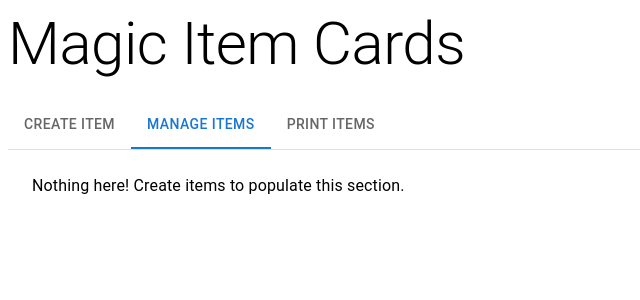
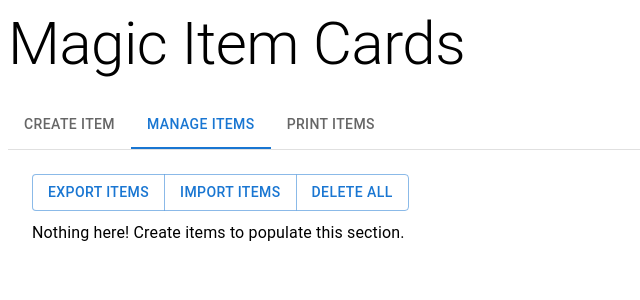
Before and after one commit to mbellis111/magic-item-cards, a React (Vite) app: page / in a window 1280 px wide. Both pictures are taken after a click on the tab "MANAGE ITEMS". Shown: the top 300 px of the page, without its empty margins (0-640 px from the left). Built offline with nearby package versions, Linux system fonts and the light colour scheme.

Commit message:
Added item management. Refactored to use proper data storage instead of context.

```diff
--- a/package.json
+++ b/package.json
@@ -23,7 +23,8 @@
     "react-dom": "^19.2.0",
     "react-markdown": "^10.1.0",
     "react-textfit": "^1.1.1",
-    "uuid": "^13.0.0"
+    "uuid": "^13.0.0",
+    "zustand": "^5.0.9"
   },
   "devDependencies": {
     "@eslint/js": "^9.39.1",
--- a/src/App.tsx
+++ b/src/App.tsx
@@ -1,8 +1,7 @@
 import CardEditor from './components/CardEditor/CardEditor.tsx';
 import { Box, Tab, Typography } from '@mui/material';
 import { TabContext, TabList, TabPanel } from '@mui/lab';
-import { type SyntheticEvent, useState } from 'react';
-import { ItemsContext } from './state/ItemsProvider.tsx';
+import { useState } from 'react';
 import PrintView from './components/PrintView/PrintView.tsx';
 import ManageItems from './components/ManageItems/ManageItems.tsx';
 import './App.css';
@@ -10,19 +9,18 @@ import './App.css';
 function App() {
   const [value, setValue] = useState('1');
 
-  const handleChange = (_event: SyntheticEvent, newValue: string) => {
+  const handleChange = (newValue: string) => {
     setValue(newValue);
   };
 
   return (
     <>
-      <ItemsContext>
       <Typography variant='h2' component='h2' gutterBottom>
         Magic Item Cards
       </Typography>
       <TabContext value={value}>
         <Box sx={{ borderBottom: 1, borderColor: 'divider' }}>
-            <TabList onChange={handleChange} aria-label='tabs_nav'>
+          <TabList onChange={(_e, value) => handleChange(value)} aria-label='tabs_nav'>
             <Tab label='Create Item' value='1' />
             <Tab label='Manage Items' value='2' />
             <Tab label='Print Items' value='3' />
@@ -32,13 +30,12 @@ function App() {
           <CardEditor />
         </TabPanel>
         <TabPanel value='2'>
-            <ManageItems />
+          <ManageItems changeTab={handleChange} />
         </TabPanel>
         <TabPanel value='3'>
           <PrintView />
         </TabPanel>
       </TabContext>
-      </ItemsContext>
     </>
   );
 }
--- a/src/components/CardEditor/CardEditor.tsx
+++ b/src/components/CardEditor/CardEditor.tsx
@@ -1,4 +1,3 @@
-import { exampleItemDescription, exampleItemDetails, exampleItemName } from '../../constants.ts';
 import { useState } from 'react';
 import {
   Button,
@@ -10,51 +9,73 @@ import {
   TextField,
   Typography,
 } from '@mui/material';
+import ItemCard from '../ItemCard/ItemCard.tsx';
+import { useItemStore } from '../../state/useItemStore.ts';
+import { v7 as uuidv7 } from 'uuid';
 import type { ItemCardData } from '../../types.ts';
-import { useItemsContext } from '../../state/ItemsHook.tsx';
-import ItemCard from '../ItemCard/ItemCard.tsx';
-import { v7 as uuidv7 } from 'uuid';
+import {
+  exampleItemDescription,
+  exampleItemDetails,
+  exampleItemName,
+  exampleUseMarkdown,
+} from '../../constants.ts';
 import './CardEditor.css';
 
 const CardEditor = () => {
-  const { items, setItems } = useItemsContext();
-  const [name, setName] = useState<string>(exampleItemName);
-  const [details, setDetails] = useState<string>(exampleItemDetails);
-  const [description, setDescription] = useState<string>(exampleItemDescription);
-  const [useMarkdown, setUseMarkdown] = useState<boolean>(true);
+  // const editingItem = useItemStore((state) => state.editingItem);
+  const addOrEditItem = useItemStore((state) => state.addOrEditItem);
+  const getItem = useItemStore((state) => state.getItem);
+  const editingItemUUID = useItemStore((state) => state.editingItemUUID);
+  const setEditingItemUUID = useItemStore((state) => state.setEditingItemUUID);
 
+  const editingItem = getItem(editingItemUUID);
+
+  const [name, setName] = useState<string>(editingItem?.name ?? exampleItemName);
+  const [details, setDetails] = useState<string>(editingItem?.details ?? exampleItemDetails);
+  const [description, setDescription] = useState<string>(
+    editingItem?.description ?? exampleItemDescription,
+  );
+  const [useMarkdown, setUseMarkdown] = useState<boolean>(
+    editingItem?.useMarkDown ?? exampleUseMarkdown,
+  );
   const [showToast, setShowToast] = useState<boolean>(false);
 
-  function handleResetClicked(): void {
-    setName(exampleItemName);
-    setDetails(exampleItemDetails);
-    setDescription(exampleItemDescription);
-    setUseMarkdown(true);
+  function resetFields(): void {
+    setName(editingItem?.name ?? exampleItemName);
+    setDetails(editingItem?.details ?? exampleItemDetails);
+    setDescription(editingItem?.description ?? exampleItemDescription);
+    setUseMarkdown(editingItem?.useMarkDown ?? exampleUseMarkdown);
   }
 
-  function handleClear(): void {
+  function clearFields(): void {
     setName('');
     setDetails('');
     setDescription('');
-    setUseMarkdown(true);
+    setUseMarkdown(exampleUseMarkdown);
   }
 
-  function handleSave(): void {
+  function saveItem(): void {
     if (!name.trim()) {
       return;
     }
 
-    // create the item
-    const newCard: ItemCardData = {
+    const updatedItem: ItemCardData = {
+      uuid: editingItemUUID,
+      name: name,
+      details: details,
       description: description,
-      details: details,
-      name: name,
       useMarkDown: useMarkdown,
-      uuid: uuidv7(),
     };
 
     // add it to the provider
-    setItems([...items, newCard]);
+    addOrEditItem(updatedItem);
+
+    // make a new editing item UUID
+    setEditingItemUUID(uuidv7());
+
+    // clear the fields
+    clearFields();
+
     setShowToast(true);
   }
 
@@ -97,9 +118,9 @@ const CardEditor = () => {
           <div>
             <Typography variant={'h6'}>Actions</Typography>
             <ButtonGroup variant='outlined'>
-              <Button onClick={handleSave}>Save</Button>
-              <Button onClick={handleClear}>Clear</Button>
-              <Button onClick={handleResetClicked}>Reset</Button>
+              <Button onClick={saveItem}>Save</Button>
+              <Button onClick={clearFields}>Clear</Button>
+              <Button onClick={resetFields}>Reset</Button>
             </ButtonGroup>
           </div>
         </Stack>
--- a/src/components/ItemCard/ItemCard.css
+++ b/src/components/ItemCard/ItemCard.css
@@ -65,4 +65,8 @@
       white-space: pre-wrap;
     }
   }
+
+  .description-text-inner {
+    white-space: pre-wrap;
+  }
 }
--- a/src/components/ItemCard/ItemCard.tsx
+++ b/src/components/ItemCard/ItemCard.tsx
@@ -60,7 +60,11 @@ const ItemCard = (props: Readonly<ItemCardProps>) => {
           mode={'multi'}
           max={maxDescriptionFont}
         >
-          {useMarkdown ? <ReactMarkdown>{description}</ReactMarkdown> : description}
+          {useMarkdown ? (
+            <ReactMarkdown>{description}</ReactMarkdown>
+          ) : (
+            <div className={'description-text-inner'}>{description}</div>
+          )}
         </Textfit>
       </div>
     </div>
--- a/src/components/ManageItems/ManageItems.tsx
+++ b/src/components/ManageItems/ManageItems.tsx
@@ -1,4 +1,3 @@
-import { useItemsContext } from '../../state/ItemsHook.tsx';
 import type { ItemCardData } from '../../types.ts';
 import type { ReactElement } from 'react';
 import List from '@mui/material/List';
@@ -13,6 +12,7 @@ import {
   Typography,
 } from '@mui/material';
 import { saveAs } from 'file-saver';
+import { useItemStore } from '../../state/useItemStore.ts';
 import './ManageItems.css';
 
 const VisuallyHiddenInput = styled('input')({
@@ -27,13 +27,29 @@ const VisuallyHiddenInput = styled('input')({
   width: 1,
 });
 
-const ManageItems = () => {
-  const { items, setItems, deleteItem } = useItemsContext();
+interface ManageItemsProps {
+  changeTab: (value: string) => void;
+}
+
+// const ItemCard = (props: Readonly<ItemCardProps>) => {
+//   const { name, details, description, useMarkdown, image, printMode } = props;
+
+const ManageItems = (props: Readonly<ManageItemsProps>) => {
+  const { changeTab } = props;
+  const items = useItemStore((state) => state.items);
+  const setItems = useItemStore((state) => state.setItems);
+  const deleteItem = useItemStore((state) => state.deleteItem);
+  const setEditingItemUUID = useItemStore((state) => state.setEditingItemUUID);
+
+  function handleEditItem(item: ItemCardData): void {
+    setEditingItemUUID(item.uuid);
+    changeTab('1');
+  }
 
   function renderItem(item: ItemCardData): ReactElement {
     return (
       <ListItem>
-        <Card sx={{ maxWidth: 345 }}>
+        <Card sx={{ width: 345 }}>
           <CardContent>
             <Typography gutterBottom variant='h5' component='div'>
               {item.name}
@@ -43,7 +59,9 @@ const ManageItems = () => {
             </Typography>
           </CardContent>
           <CardActions>
-            <Button size='small'>Edit</Button>
+            <Button size='small' onClick={() => handleEditItem(item)}>
+              Edit
+            </Button>
             <Button size='small' onClick={() => deleteItem(item)}>
               Delete
             </Button>
@@ -59,18 +77,6 @@ const ManageItems = () => {
     }
     return (
       <>
-        <ButtonGroup variant='outlined' className={'button-row'}>
-          <Button onClick={() => handleExport(items)}>Export Items</Button>
-          <Button component='label'>
-            Import Items
-            <VisuallyHiddenInput
-              type='file'
-              onChange={(event) => handleImport(event.target.files)}
-              accept='application/json'
-            />
-          </Button>
-          <Button onClick={handleDeleteAll}>Delete All</Button>
-        </ButtonGroup>
         <div className={'manage-cards-grid'}>
           <List>
             {items.map((item) => {
@@ -127,7 +133,23 @@ const ManageItems = () => {
     setItems([]);
   }
 
-  return <div className={'manage-items-container'}>{renderItems(items)}</div>;
+  return (
+    <div className={'manage-items-container'}>
+      <ButtonGroup variant='outlined' className={'button-row'}>
+        <Button onClick={() => handleExport(items)}>Export Items</Button>
+        <Button component='label'>
+          Import Items
+          <VisuallyHiddenInput
+            type='file'
+            onChange={(event) => handleImport(event.target.files)}
+            accept='application/json'
+          />
+        </Button>
+        <Button onClick={handleDeleteAll}>Delete All</Button>
+      </ButtonGroup>
+      {renderItems(items)}
+    </div>
+  );
 };
 
 export default ManageItems;
--- a/src/components/PrintView/PrintView.tsx
+++ b/src/components/PrintView/PrintView.tsx
@@ -1,12 +1,12 @@
-import { useItemsContext } from '../../state/ItemsHook.tsx';
 import type { ItemCardData } from '../../types.ts';
 import type { ReactElement } from 'react';
 import ItemCard from '../ItemCard/ItemCard.tsx';
 import { Button, Typography } from '@mui/material';
+import { useItemStore } from '../../state/useItemStore.ts';
 import './PrintView.css';
 
 const PrintView = () => {
-  const { items } = useItemsContext();
+  const items = useItemStore((state) => state.items);
 
   function handlePrint(): void {
     window.print();
--- a/src/constants.ts
+++ b/src/constants.ts
@@ -12,7 +12,8 @@ While holding it, you can use an action to expend 1 or more of its charges to ca
 The staff regains 1d6 + 4 expended charges daily at dawn. If you expend the last charge, roll a d20. On a 1, the staff blackens, crumbles into cinders, and is destroyed.
 
 Charges: [ ] [ ] [ ] [ ] [ ] [ ] [ ] [ ] [ ] [ ]
-`.trim();
+`;
+export const exampleUseMarkdown = false;
 
 // this is for view mode
 export const maxNameFontView = 25;
--- a/src/state/ItemsHook.tsx
+++ /dev/null
@@ -1,10 +0,0 @@
-import { useContext } from 'react';
-import { ItemsProviderContext } from './ItemsContext.tsx';
-
-export const useItemsContext = () => {
-  const context = useContext(ItemsProviderContext);
-  if (context === undefined) {
-    throw new Error('useItems must be used within an ItemsContext');
-  }
-  return context;
-};
--- a/src/state/ItemsProvider.tsx
+++ /dev/null
@@ -1,18 +0,0 @@
-import { type PropsWithChildren, useState } from 'react';
-import { ItemsProviderContext } from './ItemsContext.tsx';
-import type { ItemCardData } from '../types.ts';
-
-export const ItemsContext = ({ children }: PropsWithChildren) => {
-  const [items, setItems] = useState<ItemCardData[]>([]);
-
-  function deleteItem(item: ItemCardData): void {
-    const filteredItems = items.filter((listItem) => listItem.uuid !== item.uuid);
-    setItems(filteredItems);
-  }
-
-  return (
-    <ItemsProviderContext.Provider value={{ items, setItems, deleteItem }}>
-      {children}
-    </ItemsProviderContext.Provider>
-  );
-};
--- /dev/null
+++ b/src/state/useItemStore.ts
@@ -0,0 +1,55 @@
+import { create } from 'zustand';
+import type { ItemCardData } from '../types.ts';
+import { v7 as uuidv7 } from 'uuid';
+
+interface ItemStore {
+  items: ItemCardData[];
+  getItem: (uuid: string) => ItemCardData | null;
+  setItems: (values: ItemCardData[]) => void;
+  deleteItem: (value: ItemCardData) => void;
+  addOrEditItem: (value: ItemCardData) => void;
+  editingItemUUID: string;
+  setEditingItemUUID: (value: string) => void;
+}
+
+export const useItemStore = create<ItemStore>((set, get) => ({
+  // Initial state
+  items: [],
+  editingItemUUID: uuidv7(),
+
+  setEditingItemUUID: (value) =>
+    set({
+      editingItemUUID: value,
+    }),
+
+  getItem: (uuid) => get().items.find((item) => item.uuid === uuid) ?? null,
+
+  addOrEditItem: (item) =>
+    set((state) => {
+      const matchingItem = state.items.find((existingItem) => existingItem.uuid === item.uuid);
+      if (matchingItem) {
+        // edit in place, which will update the item in the list
+        matchingItem.details = item.details;
+        matchingItem.description = item.description;
+        matchingItem.name = item.name;
+        matchingItem.useMarkDown = item.useMarkDown;
+        return {
+          items: state.items,
+        };
+      } else {
+        return {
+          items: [...state.items, item],
+        };
+      }
+    }),
+
+  setItems: (newItems: ItemCardData[]) =>
+    set({
+      items: newItems,
+    }),
+
+  deleteItem: (item: ItemCardData) =>
+    set((state) => ({
+      items: state.items.filter((todo) => todo.uuid !== item.uuid),
+    })),
+}));
```
Also changed, not shown: src/state/ItemsContext.tsx (deleted, +0 -10 lines), 2 other files (tests, documents, lock files or other folders). Lines whose indentation alone changed are shown as unchanged.
